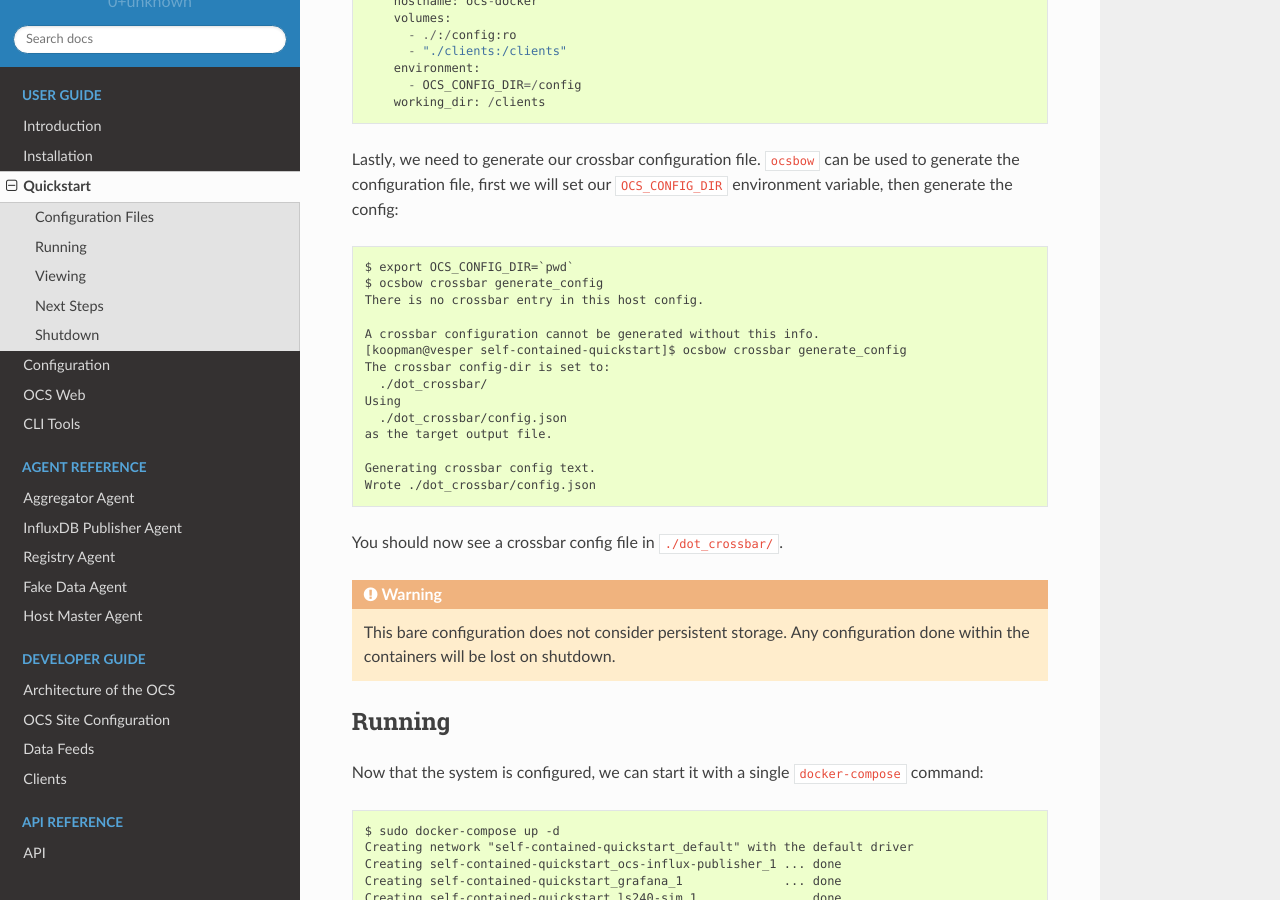
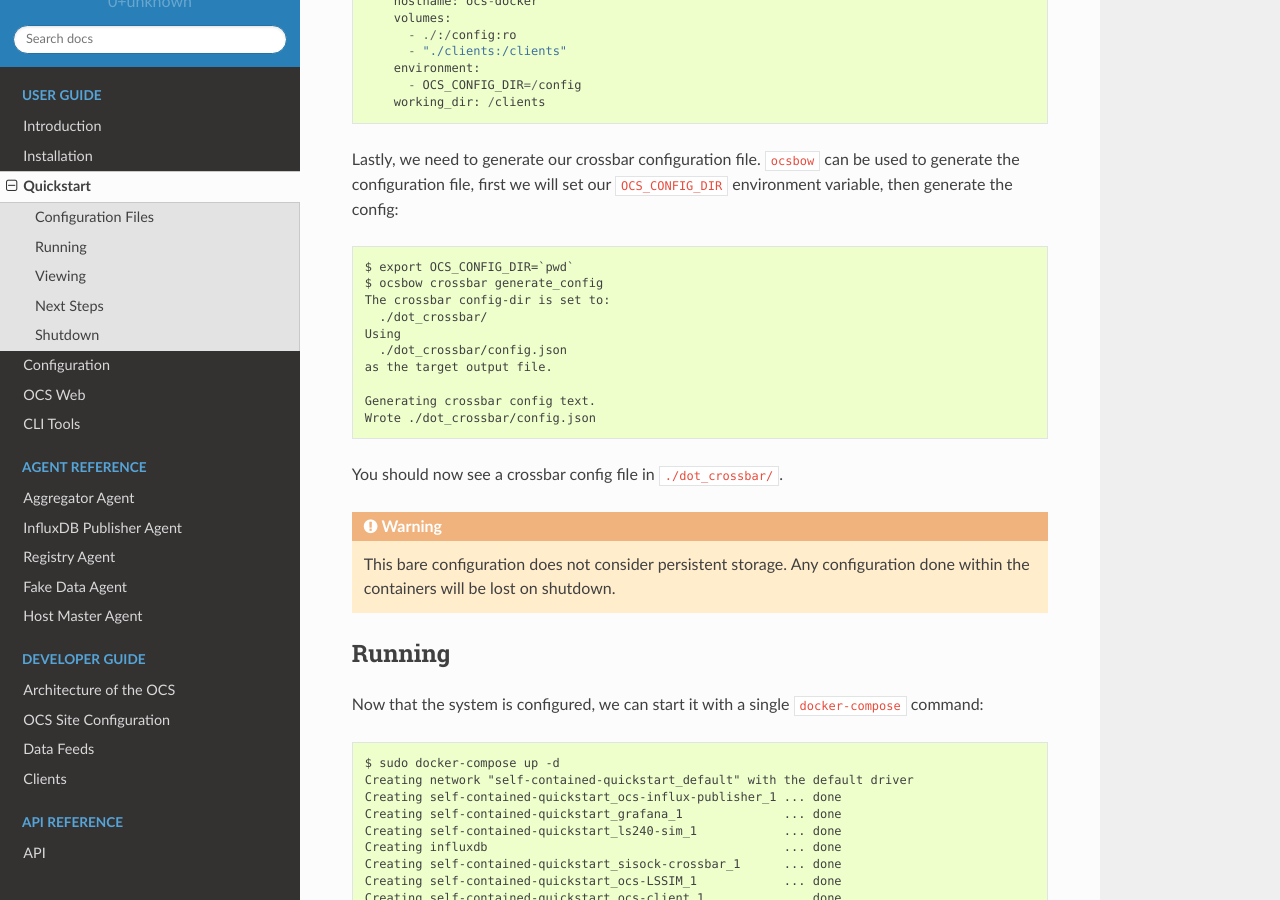
Before and after one commit to simonsobs/ocs, a Sphinx documentation site: the page built from docs/user/quickstart.rst, in a window 1280 px wide and 900 px high, scrolled down 2690 px. Built offline with Sphinx 7.4.7 and the Read the Docs theme 2.0.0, drawn with Linux system fonts in a browser that asks for light colours.

Commit message:
docs: Remove failed crossbar config generation
[skip ci]

```diff
--- a/docs/user/quickstart.rst
+++ b/docs/user/quickstart.rst
@@ -155,10 +155,6 @@ used to generate the configuration file, first we will set our
 
     $ export OCS_CONFIG_DIR=`pwd`
     $ ocsbow crossbar generate_config
-    There is no crossbar entry in this host config.
-
-    A crossbar configuration cannot be generated without this info.
-    [koopman@vesper self-contained-quickstart]$ ocsbow crossbar generate_config
     The crossbar config-dir is set to:
       ./dot_crossbar/
     Using
```
